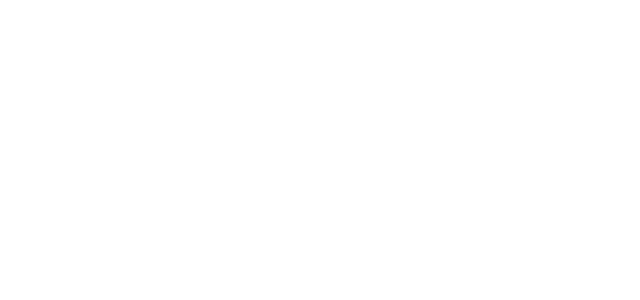
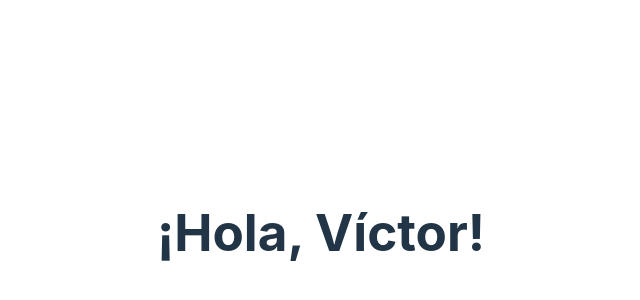
Before and after one commit to vespinozagallegos/proyecto-vite-ts-m4, a React (Vite) app: page / in a window 1280 px wide. Shown: the part 168-468 px from the top of the page, without its empty margins (319-959 px from the left). Built offline with nearby package versions, Linux system fonts and the light colour scheme.

Commit message:
Se renderiza el componente con su props definida en App

```diff
--- a/src/App.tsx
+++ b/src/App.tsx
@@ -1,10 +1,12 @@
 import './App.css'
+import Saludador from './ReactFC'
 
 function App() {
 
   return (
+    // Se retorna el componente con la props definida
     <>
-
+      <Saludador name="Víctor"/>
     </>
   )
 }
```
